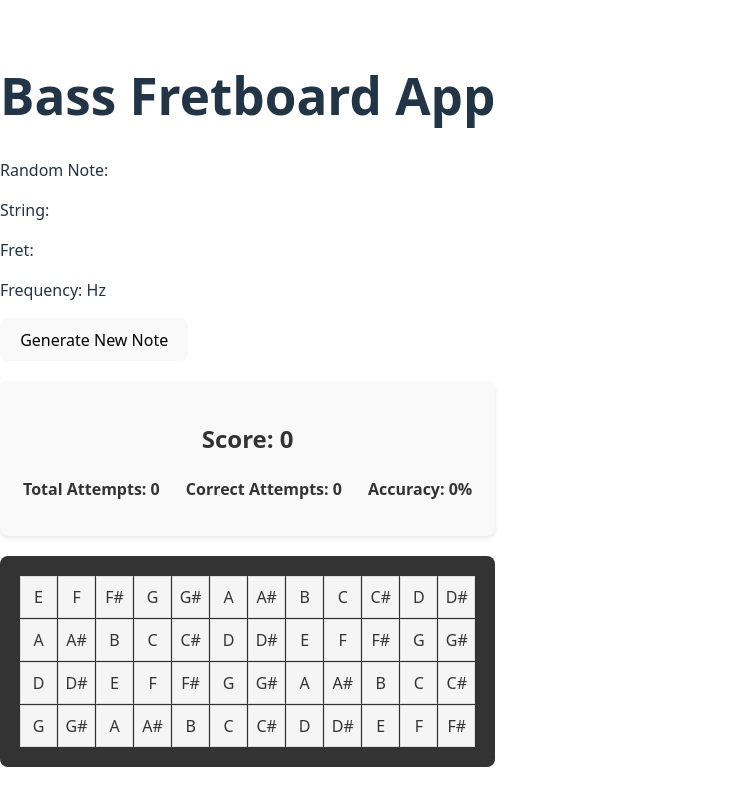
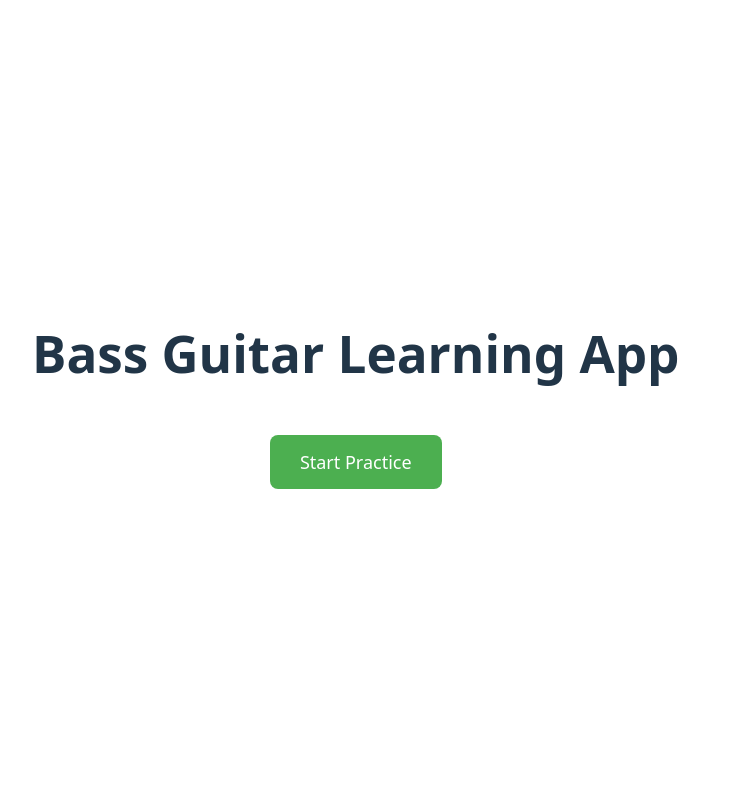
Before and after one commit to davide-ravasi/learn-bass-fretboard, a React (Vite) app: page / in a window 1280 px wide. Shown: the whole page, without its empty margins (0-740 px from the left). Built offline with nearby package versions, Linux system fonts and the light colour scheme.

Commit message:
feat: added icons for apple

```diff
--- a/index.html
+++ b/index.html
@@ -2,21 +2,24 @@
 <html lang="en">
   <head>
     <meta charset="UTF-8" />
-    <link rel="icon" type="image/svg+xml" href="/vite.svg" />
+    <link rel="icon" type="image/svg+xml" href="/icon.svg" />
     <meta name="viewport" content="width=device-width, initial-scale=1.0" />
+    <title>Bass Guitar Learning App</title>
 
     <!-- PWA Meta Tags -->
     <meta name="theme-color" content="#4caf50">
     <meta name="apple-mobile-web-app-capable" content="yes">
     <meta name="apple-mobile-web-app-status-bar-style" content="default">
     <meta name="apple-mobile-web-app-title" content="BassLearn">
-    <meta name="description" content="Learn bass guitar notes on the fretboard with interactive practice">
 
-    <!-- PWA Icons -->
+    <!-- iOS PWA Icons -->
     <link rel="apple-touch-icon" href="/apple-touch-icon.png">
+    <link rel="apple-touch-icon" sizes="152x152" href="/apple-touch-icon-152x152.png">
+    <link rel="apple-touch-icon" sizes="180x180" href="/apple-touch-icon-180x180.png">
+    <link rel="apple-touch-icon" sizes="167x167" href="/apple-touch-icon-167x167.png">
+
+    <!-- PWA Manifest -->
     <link rel="manifest" href="/manifest.json">
-
-    <title>Bass Guitar Learning App</title>
   </head>
   <body>
     <div id="root"></div>
--- a/src/App.tsx
+++ b/src/App.tsx
@@ -4,54 +4,85 @@ import { ScoreDisplay } from "./components/ScoreDisplay";
 import { InstallPrompt } from "./components/InstallPrompt";
 import type { Note } from "./types";
 import { useGameState } from "./hooks/useGameState";
-import { useState } from "react";
+import { useState, useEffect } from "react";
 
 function App() {
   const [clickedNote, setClickedNote] = useState<Note>();
   const { startNewGame, gameState, checkAnswer, generateNewNote } =
     useGameState();
+  const [feedback, setFeedback] = useState<{
+    message: string;
+    type: "correct" | "incorrect" | null;
+  }>({ message: "", type: null });
+  const [isIOS, setIsIOS] = useState(false);
 
-  // { name: "G", string: 3, fret: 5, frequency: 87.31 }
+  useEffect(() => {
+    // Detect iOS for PWA instructions
+    const iOS = /iPad|iPhone|iPod/.test(navigator.userAgent);
+    setIsIOS(iOS);
+  }, []);
 
   const handleNoteClick = (note: Note) => {
+    if (!gameState.isPlaying) return;
+
     setClickedNote(note);
     const isCorrect = checkAnswer(note);
 
     if (isCorrect) {
-      console.log("Correct");
+      setFeedback({ message: "Correct! 🎉", type: "correct" });
     } else {
-      console.log("Incorrect");
+      setFeedback({ message: "Try again! ❌", type: "incorrect" });
     }
 
     setTimeout(() => {
-      //startNewGame();
       generateNewNote();
       setClickedNote(undefined);
-    }, 1000);
+      setFeedback({ message: "", type: null });
+    }, 1500);
   };
 
   const handleNewGame = () => {
     startNewGame();
+    generateNewNote();
   };
 
   return (
     <>
       <InstallPrompt />
-      <div>
-        <h1>Bass Fretboard App</h1>
-        <p>Random Note: {gameState.currentNote?.name}</p>
-        <p>String: {gameState.currentNote?.string}</p>
-        <p>Fret: {gameState.currentNote?.fret}</p>
-        <p>Frequency: {gameState.currentNote?.frequency.toFixed(2)} Hz</p>
-        <button onClick={handleNewGame}>Generate New Note</button>
+      <div className="app">
+        <h1>Bass Guitar Learning App</h1>
+
+        {/* iOS PWA Instructions */}
+        {isIOS && (
+          <div className="ios-install-hint">
+            <p>
+              📱 <strong>Tip:</strong> Tap the Share button (□↑) then "Add to
+              Home Screen" to install this app!
+            </p>
           </div>
+        )}
+
+        {!gameState.isPlaying ? (
+          <button onClick={handleNewGame} className="start-button">
+            Start Practice
+          </button>
+        ) : (
+          <>
             <ScoreDisplay gameState={gameState} />
+            {feedback.message && (
+              <div className={`feedback ${feedback.type}`}>
+                {feedback.message}
+              </div>
+            )}
             <Fretboard
               handleNoteClick={handleNoteClick}
               clickedNote={clickedNote}
               gameState={gameState}
             />
           </>
+        )}
+      </div>
+    </>
   );
 }
 
--- a/src/components/InstallPrompt.tsx
+++ b/src/components/InstallPrompt.tsx
@@ -3,45 +3,62 @@ import { useState, useEffect } from "react";
 export const InstallPrompt = () => {
   const [deferredPrompt, setDeferredPrompt] = useState<any>(null);
   const [showInstallButton, setShowInstallButton] = useState(false);
+  const [isIOS, setIsIOS] = useState(false);
 
   useEffect(() => {
+    // Detect iOS
+    const iOS = /iPad|iPhone|iPod/.test(navigator.userAgent);
+    setIsIOS(iOS);
+
+    // Listen for browser install prompt event (Android/Desktop only)
     const handler = (e: Event) => {
       e.preventDefault();
       setDeferredPrompt(e);
       setShowInstallButton(true);
     };
 
-    window.addEventListener("beforeinstallprompt", handler);
+    // Only add listener on non-iOS devices
+    if (!iOS) {
+      window.addEventListener("beforeinstallprompt", handler);
+    }
 
     return () => {
-      window.removeEventListener("beforeinstallprompt", handler);
+      if (!iOS) {
+        window.removeEventListener("beforeinstallprompt", handler);
+      }
     };
   }, []);
 
   const handleInstallClick = async () => {
-    if (!deferredPrompt) return;
-
-    deferredPrompt.prompt();
-    const { outcome } = await deferredPrompt.userChoice;
-
-    if (outcome === "accepted") {
-      console.log("User accepted the install prompt");
-    } else {
-      console.log("User dismissed the install prompt");
+    if (deferredPrompt) {
+      deferredPrompt.prompt();
+      const { outcome } = await deferredPrompt.userChoice;
+      if (outcome === "accepted") {
+        setShowInstallButton(false);
+        setDeferredPrompt(null);
+      }
     }
-
-    setDeferredPrompt(null);
-    setShowInstallButton(false);
   };
 
-  if (!showInstallButton) return null;
+  // Don't show anything on iOS - users need to use Share button
+  if (isIOS) {
+    return null;
+  }
+
+  // Show install button for Android/Desktop
+  if (!showInstallButton) {
+    return null;
+  }
 
   return (
     <div className="install-prompt">
+      <div className="install-content">
+        <span className="install-icon">📱</span>
+        <span className="install-text">Install App</span>
+      </div>
       <button onClick={handleInstallClick} className="install-button">
-        📱 Install App
+        Install
       </button>
-      <p className="install-text">Install for better experience</p>
     </div>
   );
 };
```
Also changed, not shown: public/apple-touch-icon.png (added), public/icon.svg, public/manifest.json. Lines whose indentation alone changed are shown as unchanged.
